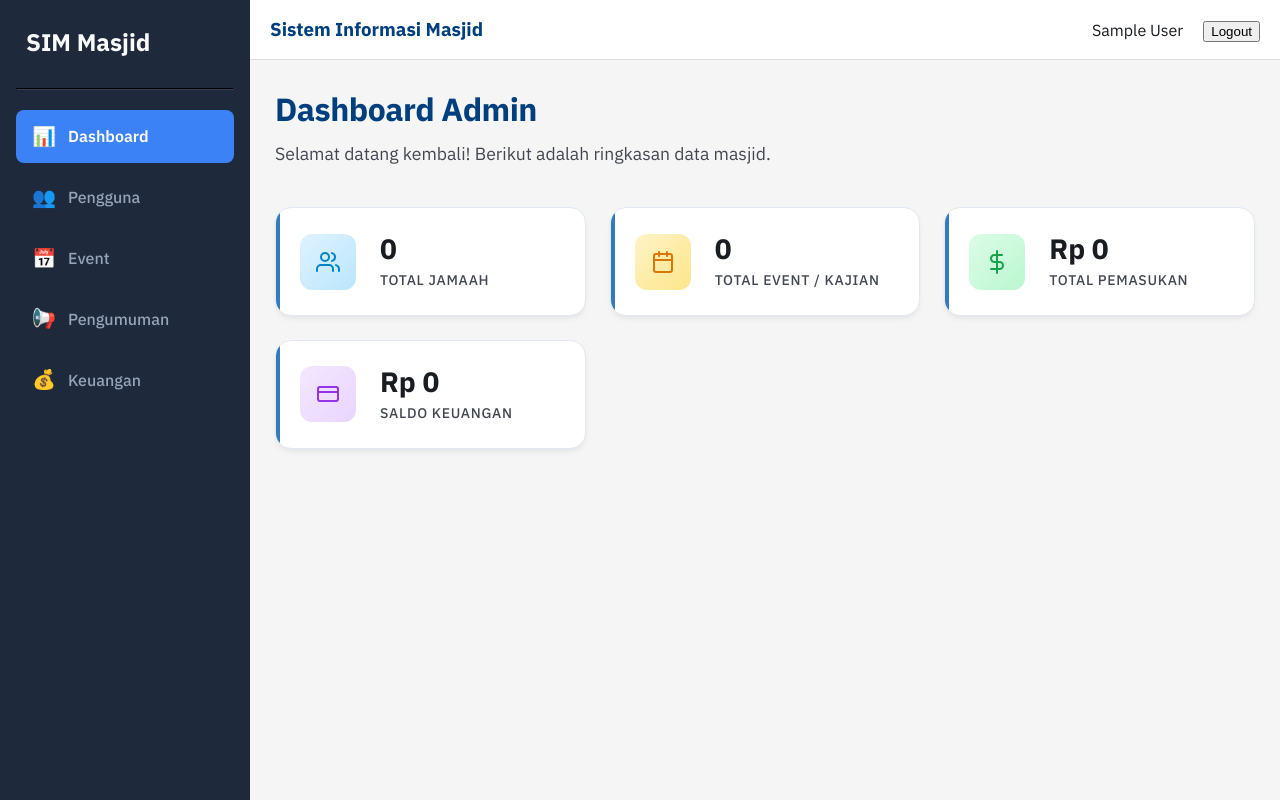
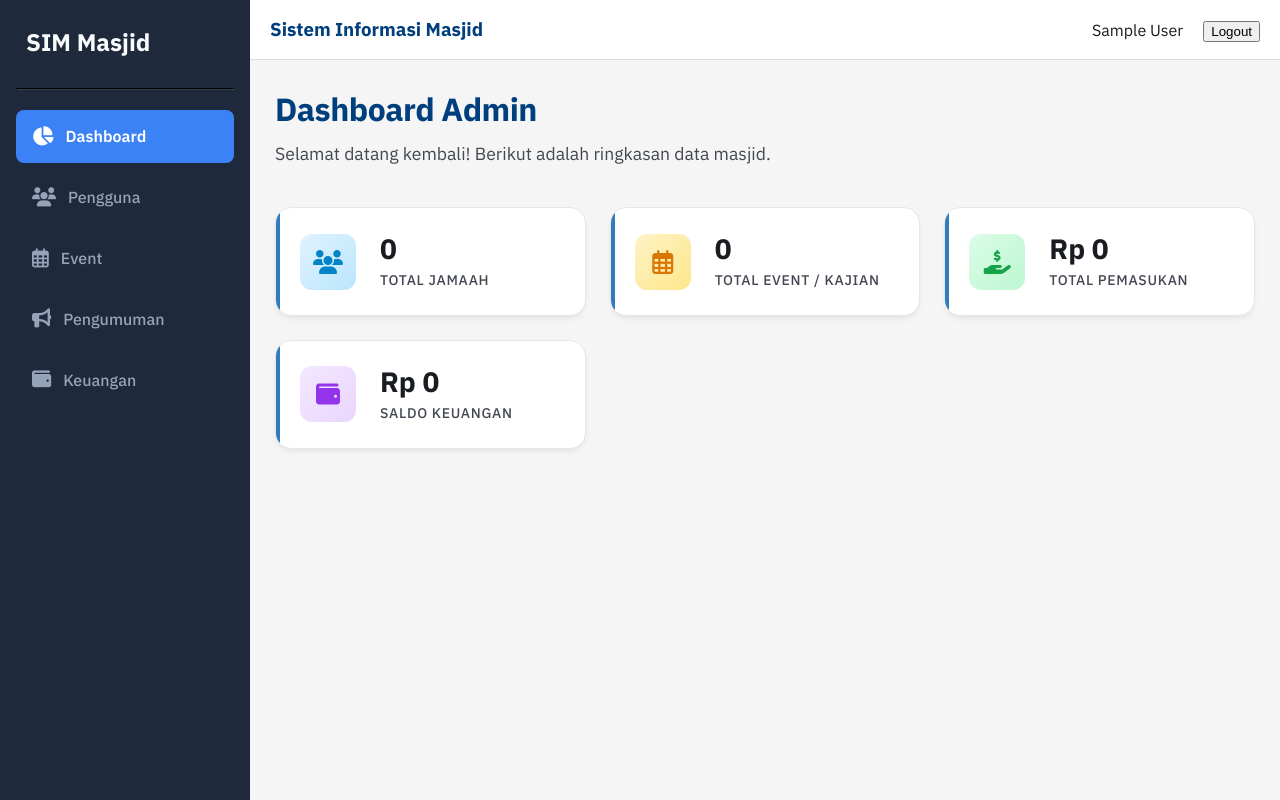
Before and after one commit to krsendev/sistem-informasi-masjid, a React (Vite) app in the folder frontend/: page /dashboard in a window 1280 px wide. Built offline with nearby package versions, Linux system fonts and the light colour scheme; no server answers; sample sign-in values are in the browser's storage.

Commit message:
change all icon to font awesome icons

```diff
--- a/frontend/index.html
+++ b/frontend/index.html
@@ -11,6 +11,7 @@
   <link rel="preconnect" href="https://fonts.gstatic.com" crossorigin />
   <link href="https://fonts.googleapis.com/css2?family=IBM+Plex+Sans:wght@400;500;600;700&display=swap"
     rel="stylesheet" />
+  <link rel="stylesheet" href="https://cdnjs.cloudflare.com/ajax/libs/font-awesome/6.4.0/css/all.min.css" integrity="sha512-iecdLmaskl7CVkqkXNQ/ZH/XLlvWZOJyj7Yy7tcenmpD1ypASozpmT/E0iPtmFIB46ZmdtAc9eNBvH0H/ZpiBw==" crossorigin="anonymous" referrerpolicy="no-referrer" />
 </head>
 
 <body>
--- a/frontend/src/components/PublicNavbar.jsx
+++ b/frontend/src/components/PublicNavbar.jsx
@@ -15,9 +15,7 @@ export default function PublicNavbar() {
     <header className="public-navbar" id="public-navbar">
       <div className="public-navbar__container">
         <Link to="/" className="public-navbar__brand">
-          <svg className="public-navbar__icon" viewBox="0 0 24 24" fill="currentColor" width="24" height="24">
-            <path d="M12 2L2 8.5V10h1v10h2V10h14v10h2V10h1V8.5L12 2zm0 2.31L19 8H5l7-3.69zM8 18v-6h3v6H8zm5 0v-6h3v6h-3z"/>
-          </svg>
+          <i className="fa-solid fa-mosque public-navbar__icon" style={{ fontSize: '24px', marginRight: '8px' }}></i>
           <span className="public-navbar__brand-text">SIMM Al-Hikmah</span>
         </Link>
 
--- a/frontend/src/pages/Beranda.jsx
+++ b/frontend/src/pages/Beranda.jsx
@@ -189,7 +189,7 @@ export default function Beranda() {
                         color: "#005bac",
                       }}
                     >
-                      📢
+                      <i className="fa-solid fa-bullhorn"></i>
                     </div>
                   )}
                   <div className="beranda-announcement-card__body">
@@ -217,7 +217,7 @@ export default function Beranda() {
                 </div>
               ) : (
                 <div className="beranda-empty">
-                  <div className="beranda-empty__icon">📋</div>
+                  <div className="beranda-empty__icon"><i className="fa-solid fa-clipboard-list"></i></div>
                   <p>Belum ada pengumuman terbaru.</p>
                 </div>
               )}
@@ -226,13 +226,7 @@ export default function Beranda() {
             {/* Kajian / Events Mendatang */}
             <div className="beranda-events">
               <div className="beranda-events__header">
-                <svg
-                  className="beranda-events__icon"
-                  viewBox="0 0 24 24"
-                  fill="currentColor"
-                >
-                  <path d="M19 3h-1V1h-2v2H8V1H6v2H5c-1.1 0-2 .9-2 2v14c0 1.1.9 2 2 2h14c1.1 0 2-.9 2-2V5c0-1.1-.9-2-2-2zm0 16H5V8h14v11zM7 10h5v5H7v-5z" />
-                </svg>
+                <i className="fa-regular fa-calendar-days beranda-events__icon" style={{ fontSize: '24px' }}></i>
                 <h2 className="beranda-events__title">Kajian Mendatang</h2>
               </div>
 
@@ -258,7 +252,7 @@ export default function Beranda() {
                   ))
                 ) : (
                   <div className="beranda-empty">
-                    <div className="beranda-empty__icon">📅</div>
+                    <div className="beranda-empty__icon"><i className="fa-regular fa-calendar"></i></div>
                     <p>Belum ada kajian mendatang.</p>
                   </div>
                 )}
@@ -283,7 +277,7 @@ export default function Beranda() {
                 perkembangan dana infrastruktur kami saat ini.
               </p>
               <Link to="/transparansi" className="beranda-finance__link">
-                Lihat Laporan Detail 📊
+                Lihat Laporan Detail <i className="fa-solid fa-chart-line" style={{ marginLeft: '8px' }}></i>
               </Link>
             </div>
 
--- a/frontend/src/pages/Dashboard.jsx
+++ b/frontend/src/pages/Dashboard.jsx
@@ -66,12 +66,7 @@ export default function Dashboard() {
           <div className="dashboard-stats-grid">
             <div className="stat-card users">
               <div className="stat-icon-wrapper">
-                <svg width="24" height="24" viewBox="0 0 24 24" fill="none" stroke="currentColor" strokeWidth="2" strokeLinecap="round" strokeLinejoin="round">
-                  <path d="M17 21v-2a4 4 0 0 0-4-4H5a4 4 0 0 0-4 4v2"></path>
-                  <circle cx="9" cy="7" r="4"></circle>
-                  <path d="M23 21v-2a4 4 0 0 0-3-3.87"></path>
-                  <path d="M16 3.13a4 4 0 0 1 0 7.75"></path>
-                </svg>
+                <i className="fa-solid fa-users" style={{ fontSize: '24px' }}></i>
               </div>
               <div className="stat-content">
                 <span className="stat-value">{stats.users}</span>
@@ -81,12 +76,7 @@ export default function Dashboard() {
 
             <div className="stat-card events">
               <div className="stat-icon-wrapper">
-                <svg width="24" height="24" viewBox="0 0 24 24" fill="none" stroke="currentColor" strokeWidth="2" strokeLinecap="round" strokeLinejoin="round">
-                  <rect x="3" y="4" width="18" height="18" rx="2" ry="2"></rect>
-                  <line x1="16" y1="2" x2="16" y2="6"></line>
-                  <line x1="8" y1="2" x2="8" y2="6"></line>
-                  <line x1="3" y1="10" x2="21" y2="10"></line>
-                </svg>
+                <i className="fa-regular fa-calendar-days" style={{ fontSize: '24px' }}></i>
               </div>
               <div className="stat-content">
                 <span className="stat-value">{stats.events}</span>
@@ -96,10 +86,7 @@ export default function Dashboard() {
 
             <div className="stat-card income">
               <div className="stat-icon-wrapper">
-                <svg width="24" height="24" viewBox="0 0 24 24" fill="none" stroke="currentColor" strokeWidth="2" strokeLinecap="round" strokeLinejoin="round">
-                  <line x1="12" y1="1" x2="12" y2="23"></line>
-                  <path d="M17 5H9.5a3.5 3.5 0 0 0 0 7h5a3.5 3.5 0 0 1 0 7H6"></path>
-                </svg>
+                <i className="fa-solid fa-hand-holding-dollar" style={{ fontSize: '24px' }}></i>
               </div>
               <div className="stat-content">
                 <span className="stat-value">{formatCurrency(stats.donations)}</span>
@@ -109,10 +96,7 @@ export default function Dashboard() {
 
             <div className="stat-card balance">
               <div className="stat-icon-wrapper">
-                <svg width="24" height="24" viewBox="0 0 24 24" fill="none" stroke="currentColor" strokeWidth="2" strokeLinecap="round" strokeLinejoin="round">
-                  <rect x="2" y="5" width="20" height="14" rx="2"></rect>
-                  <line x1="2" y1="10" x2="22" y2="10"></line>
-                </svg>
+                <i className="fa-solid fa-wallet" style={{ fontSize: '24px' }}></i>
               </div>
               <div className="stat-content">
                 <span className="stat-value">{formatCurrency(stats.finances)}</span>
--- a/frontend/src/pages/Events.jsx
+++ b/frontend/src/pages/Events.jsx
@@ -204,8 +204,8 @@ export default function Events() {
                       <td style={{ whiteSpace: 'nowrap' }}>{event.startTime} - {event.endTime}</td>
                       <td>
                         <strong style={{ display: 'block' }}>{event.title}</strong>
-                        {event.ustadz && <span style={{ fontSize: '0.85em', color: '#666' }}>🎤 {event.ustadz}</span>}
-                        <div style={{ fontSize: '0.85em', color: '#666', marginTop: '4px' }}>📍 {event.location}</div>
+                        {event.ustadz && <span style={{ fontSize: '0.85em', color: '#666' }}><i className="fa-solid fa-microphone"></i> {event.ustadz}</span>}
+                        <div style={{ fontSize: '0.85em', color: '#666', marginTop: '4px' }}><i className="fa-solid fa-location-dot"></i> {event.location}</div>
                       </td>
                       <td style={{ textTransform: 'capitalize' }}>{event.category}</td>
                       <td>
--- a/frontend/src/pages/PublicKegiatan.jsx
+++ b/frontend/src/pages/PublicKegiatan.jsx
@@ -69,7 +69,7 @@ export default function PublicKegiatan() {
       <section className="page-hero">
         <div className="page-hero__inner">
           <div className="page-hero__content">
-            <div className="page-hero__badge">🕌 Program & Kegiatan</div>
+            <div className="page-hero__badge"><i className="fa-solid fa-mosque"></i> Program & Kegiatan</div>
             <h1 className="page-hero__title">Kegiatan Masjid</h1>
             <p className="page-hero__subtitle">
               Jadwal lengkap kegiatan masjid meliputi sholat berjamaah, pengajian,
@@ -89,7 +89,7 @@ export default function PublicKegiatan() {
               value={searchInput}
               onChange={(e) => setSearchInput(e.target.value)}
             />
-            <button className="page-toolbar__search-btn" type="submit">🔍</button>
+            <button className="page-toolbar__search-btn" type="submit"><i className="fa-solid fa-magnifying-glass"></i></button>
           </form>
           <div className="page-toolbar__filters">
             <button
@@ -150,8 +150,8 @@ export default function PublicKegiatan() {
                       </div>
                       <h3 className="event-card__title">{event.title}</h3>
                       <div className="event-card__meta">
-                        {event.ustadz && <span>🎤 {event.ustadz}</span>}
-                        <span className="event-card__location">📍 {event.location}</span>
+                        {event.ustadz && <span><i className="fa-solid fa-microphone"></i> {event.ustadz}</span>}
+                        <span className="event-card__location"><i className="fa-solid fa-location-dot"></i> {event.location}</span>
                       </div>
                     </div>
                   </div>
@@ -175,7 +175,7 @@ export default function PublicKegiatan() {
           </>
         ) : (
           <div className="empty-state">
-            <div className="empty-state__icon">📅</div>
+            <div className="empty-state__icon"><i className="fa-regular fa-calendar-xmark"></i></div>
             <p className="empty-state__text">
               {tab === "upcoming" ? "Belum ada kegiatan mendatang." : "Belum ada data kegiatan."}
             </p>
--- a/frontend/src/pages/PublicPengumuman.jsx
+++ b/frontend/src/pages/PublicPengumuman.jsx
@@ -69,7 +69,7 @@ export default function PublicPengumuman() {
       <section className="page-hero">
         <div className="page-hero__inner">
           <div className="page-hero__content">
-            <div className="page-hero__badge">📢 Informasi Terkini</div>
+            <div className="page-hero__badge"><i className="fa-solid fa-bullhorn"></i> Informasi Terkini</div>
             <h1 className="page-hero__title">Pengumuman</h1>
             <p className="page-hero__subtitle">
               Temukan informasi terbaru seputar kegiatan, program, dan
@@ -89,7 +89,7 @@ export default function PublicPengumuman() {
               value={searchInput}
               onChange={(e) => setSearchInput(e.target.value)}
             />
-            <button className="page-toolbar__search-btn" type="submit">🔍</button>
+            <button className="page-toolbar__search-btn" type="submit"><i className="fa-solid fa-magnifying-glass"></i></button>
           </form>
           <div className="page-toolbar__filters">
             {CATEGORIES.map((cat) => (
@@ -114,15 +114,15 @@ export default function PublicPengumuman() {
                   {item.thumbnail ? (
                     <img className="card__image" src={`${apiBase}${item.thumbnail}`} alt={item.title} />
                   ) : (
-                    <div className="card__image-placeholder">📰</div>
+                    <div className="card__image-placeholder"><i className="fa-regular fa-newspaper"></i></div>
                   )}
                   <div className="card__body">
                     <span className="card__category">{item.category}</span>
                     <h3 className="card__title">{item.title}</h3>
                     <div className="card__meta">
-                      <span className="card__meta-item">📅 {formatDate(item.publishedAt || item.createdAt)}</span>
+                      <span className="card__meta-item"><i className="fa-regular fa-calendar"></i> {formatDate(item.publishedAt || item.createdAt)}</span>
                       {item.author?.name && (
-                        <span className="card__meta-item">✏️ {item.author.name}</span>
+                        <span className="card__meta-item"><i className="fa-solid fa-pencil"></i> {item.author.name}</span>
                       )}
                     </div>
                     <p className="card__excerpt">
@@ -162,7 +162,7 @@ export default function PublicPengumuman() {
           </>
         ) : (
           <div className="empty-state">
-            <div className="empty-state__icon">📋</div>
+            <div className="empty-state__icon"><i className="fa-solid fa-clipboard-list"></i></div>
             <p className="empty-state__text">Belum ada pengumuman yang diterbitkan.</p>
           </div>
         )}
--- a/frontend/src/pages/PublicTransparansi.jsx
+++ b/frontend/src/pages/PublicTransparansi.jsx
@@ -75,21 +75,21 @@ export default function PublicTransparansi() {
             {/* Summary Stats */}
             <div className="finance-stats">
               <div className="finance-stat-card">
-                <div className="finance-stat-card__label">💰 Total Pemasukan (YTD)</div>
+                <div className="finance-stat-card__label"><i className="fa-solid fa-sack-dollar"></i> Total Pemasukan (YTD)</div>
                 <div className="finance-stat-card__value">{formatCurrency(data.totalIncome)}</div>
                 <div className="finance-stat-card__sub finance-stat-card__sub--positive">
                   {data.incomeCount} transaksi
                 </div>
               </div>
               <div className="finance-stat-card">
-                <div className="finance-stat-card__label">💸 Total Pengeluaran (YTD)</div>
+                <div className="finance-stat-card__label"><i className="fa-solid fa-money-bill-transfer"></i> Total Pengeluaran (YTD)</div>
                 <div className="finance-stat-card__value">{formatCurrency(data.totalExpense)}</div>
                 <div className="finance-stat-card__sub">
                   {data.expenseCount} transaksi
                 </div>
               </div>
               <div className="finance-stat-card">
-                <div className="finance-stat-card__label">📊 Saldo Bersih</div>
+                <div className="finance-stat-card__label"><i className="fa-solid fa-scale-balanced"></i> Saldo Bersih</div>
                 <div className="finance-stat-card__value">{formatCurrency(data.balance)}</div>
                 <div className="finance-stat-card__sub finance-stat-card__sub--positive">
                   Tahun {data.year}
@@ -190,7 +190,7 @@ export default function PublicTransparansi() {
           </>
         ) : (
           <div className="empty-state">
-            <div className="empty-state__icon">📊</div>
+            <div className="empty-state__icon"><i className="fa-solid fa-chart-line"></i></div>
             <p className="empty-state__text">Data keuangan belum tersedia.</p>
           </div>
         )}
```
Also changed, not shown: frontend/src/components/Sidebar.jsx (+5 -5 lines).
